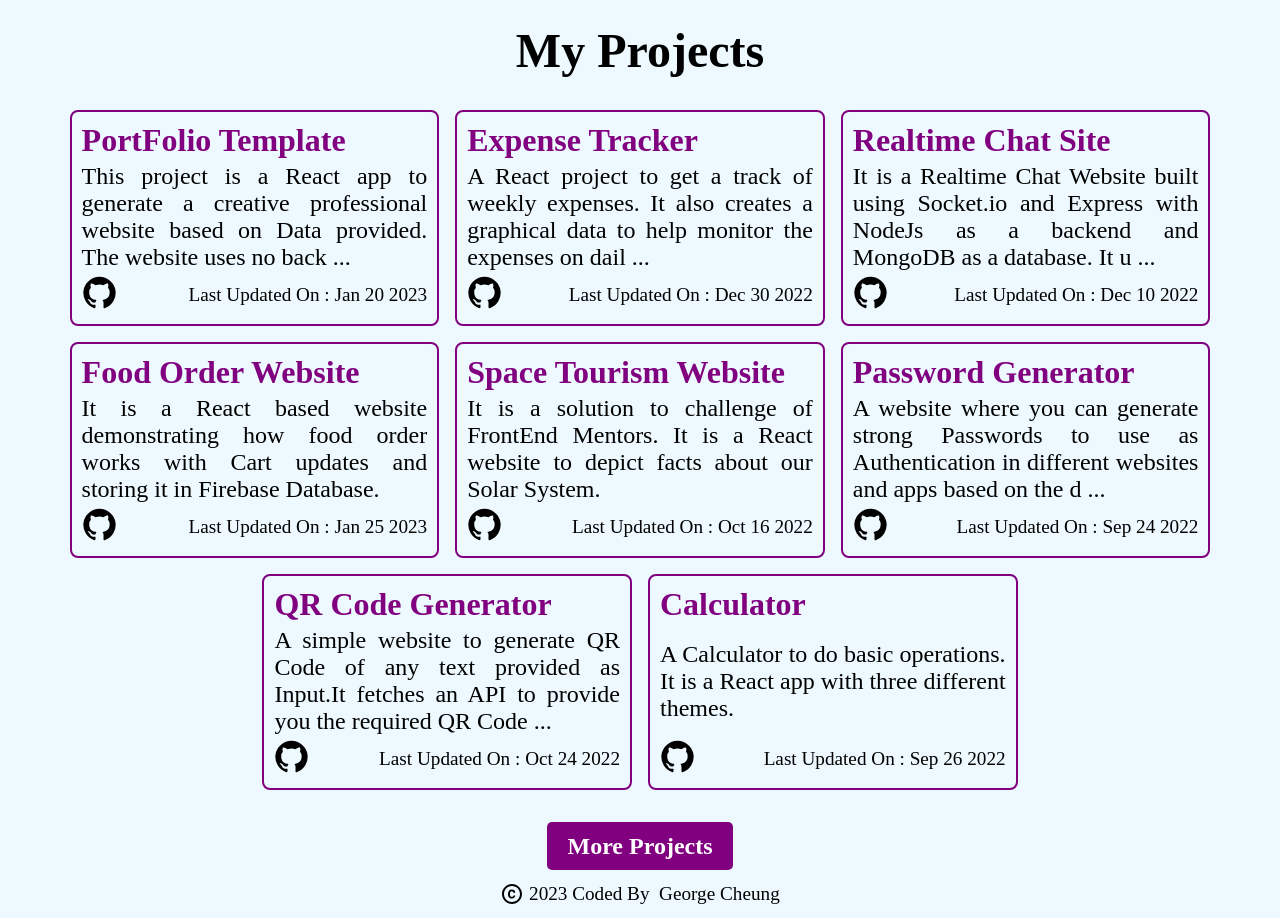
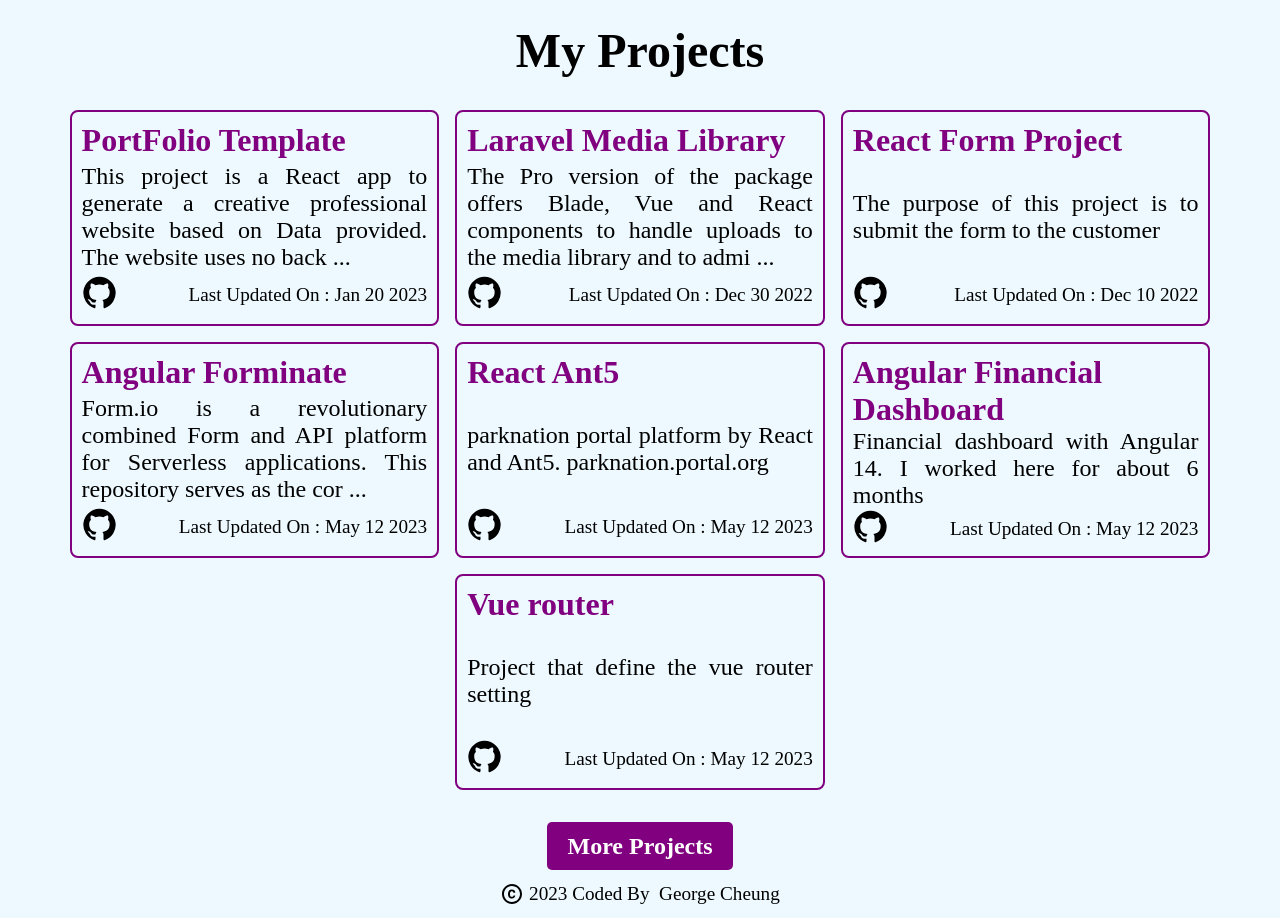
Before and after one commit to seniordev0312/react-portofolio, a React (Create React App) app: page /projects in a window 1280 px wide. Shown: the part 1080-1998 px from the top of the page. Built offline with nearby package versions, Linux system fonts and the light colour scheme; a web font is replaced by a local one.

Commit message:
update the project data

```diff
--- a/package.json
+++ b/package.json
@@ -1,7 +1,6 @@
 {
   "name": "mine-portofolio-website",
   "version": "0.1.0",
-  "homepage": "./public",
   "private": true,
   "dependencies": {
     "@emotion/react": "^11.10.5",
--- a/src/Data/ProjectsData.js
+++ b/src/Data/ProjectsData.js
@@ -1,52 +1,54 @@
-const DUMMY_PROJECTS=[
+const DUMMY_PROJECTS = [
   {
-        projectTitle:'PortFolio Template',
-        description: 'This project is a React app to generate a creative professional website based on Data provided. The website uses no backend and is free to fork and use.',
-        sourceLink:'https://github.com/killer-abhi/Portfolio.git',
-        lastUpdated:'Jan 20 2023'
+    projectTitle: "PortFolio Template",
+    description:
+      "This project is a React app to generate a creative professional website based on Data provided. The website uses no backend and is free to fork and use.",
+    sourceLink: "https://github.com/seniordev0312/react-portofolio.git",
+    lastUpdated: "Jan 20 2023",
   },
   {
-        projectTitle:'Expense Tracker',
-        description: 'A React project to get a track of weekly expenses. It also creates a graphical data to help monitor the expenses on daily basis',
-        sourceLink:'https://github.com/killer-abhi/expense-tracker.git',
-        lastUpdated:'Dec 30 2022'
+    projectTitle: "Laravel Media Library",
+    description:
+      "The Pro version of the package offers Blade, Vue and React components to handle uploads to the media library and to administer the content of a medialibrary collection.",
+    sourceLink: "https://github.com/seniordev0312/Laravel-media.git",
+    lastUpdated: "Dec 30 2022",
   },
   {
-        projectTitle:'Realtime Chat Site',
-        description: 'It is a Realtime Chat Website built using Socket.io and Express with NodeJs as a backend and MongoDB as a database. It updates the chat messages in realtime with Typing notification of other users',
-        sourceLink:'https://github.com/killer-abhi/realtime-chat-site.git',
-        lastUpdated:'Dec 10 2022'
+    projectTitle: "React Form Project",
+    description:
+      "The purpose of this project is to submit the form to the customer",
+    sourceLink: "https://github.com/seniordev0312/react-form.git",
+    lastUpdated: "Dec 10 2022",
   },
   {
-        projectTitle:'Food Order Website',
-        description: 'It is a React based website demonstrating how food order works with Cart updates and storing it in Firebase Database.',
-        sourceLink:'https://github.com/killer-abhi/food-order-react.git',
-        lastUpdated:'Jan 25 2023'
+    projectTitle: "Angular Forminate",
+    description:
+      "Form.io is a revolutionary combined Form and API platform for Serverless applications. This repository serves as the core Form and API engine for https://form.io. This system allows you to build serverless data management applications using a simple drag-and-drop form builder interface. These forms can then easily be embedded within your Angular.js and React applications using the <formio> HTML element",
+    sourceLink: "https://github.com/seniordev0312/Angular-forminate.git",
+    lastUpdated: "May 12 2023",
   },
   {
-        projectTitle:'Space Tourism Website',
-        description: 'It is a solution to challenge of FrontEnd Mentors. It is a React website to depict facts about our Solar System. ',
-        sourceLink:'https://github.com/killer-abhi/space-tour.git',
-        lastUpdated:'Oct 16 2022'
+    projectTitle: "React Ant5",
+    description:
+      "parknation portal platform by React and Ant5. parknation.portal.org",
+    sourceLink: "https://github.com/seniordev0312/React-ant5.git",
+    lastUpdated: "May 12 2023",
   },
   {
-        projectTitle:'Password Generator',
-        description: 'A website where you can generate strong Passwords to use as Authentication in different websites and apps based on the difficulty level set by you. ',
-        sourceLink:'https://github.com/killer-abhi/password-generator.git',
-        lastUpdated:'Sep 24 2022'
+    projectTitle: "Angular Financial Dashboard",
+    description:
+      "Financial dashboard with Angular 14. I worked here for about 6 months",
+    sourceLink:
+      "https://github.com/seniordev0312/Angular-financial-dashboard.git",
+    lastUpdated: "May 12 2023",
   },
   {
-        projectTitle:'QR Code Generator',
-        description: 'A simple website to generate QR Code of any text provided as Input.It fetches an API to provide you the required QR Code.',
-        sourceLink:'https://github.com/killer-abhi/qr-code-generator.git',
-        lastUpdated:'Oct 24 2022'
-    },
-    {
-        projectTitle:'Calculator',
-        description: 'A Calculator to do basic operations. It is a React app with three different themes.',
-        sourceLink:'https://github.com/killer-abhi/calculator.git',
-        lastUpdated:'Sep 26 2022'
+    projectTitle: "Vue router",
+    description: "Project that define the vue router setting",
+    sourceLink: "https://github.com/seniordev0312/Vue-router-setting.git",
+    lastUpdated: "May 12 2023",
   },
 ];
-const ProjectsData={DUMMY_PROJECTS};
+
+const ProjectsData = { DUMMY_PROJECTS };
 export default ProjectsData;
```
Also changed, not shown: 1 other file (tests, documents, lock files or other folders). Lines whose indentation alone changed are shown as unchanged.
